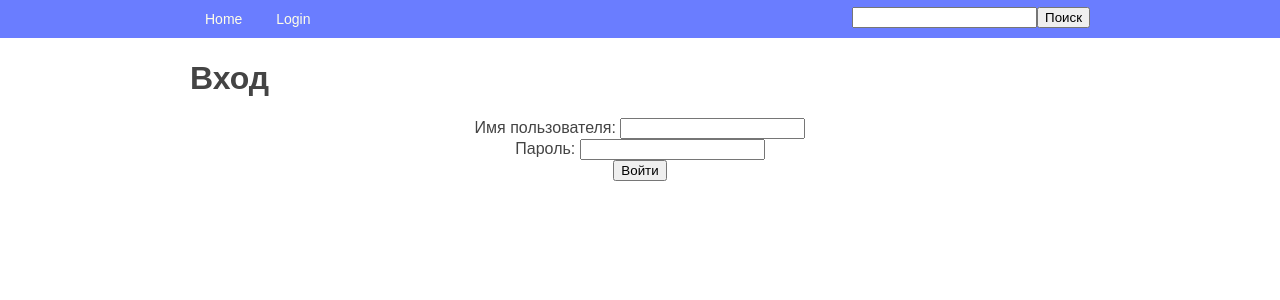
After one commit to Illarionov81/stady, a Django app: page /accounts/login/ in a window 1280 px wide. The commit adds this page. Shown: the top 300 px of the page. Run offline with Django 3.2, Linux system fonts and the light colour scheme; some libraries are stand-ins or nearby versions.

Commit message:
Самописные логин логаут

```diff
--- /dev/null
+++ b/source/accounts/templates/login.html
@@ -0,0 +1,20 @@
+{% extends 'base.html' %}
+
+{% block content %}
+<h1>Вход</h1>
+    <form action="{% url 'accounts:login' %}" method="post" class="text-center">
+        {% csrf_token %}
+        {% if has_error %}
+            <p class="form-error">Неверное имя пользователя или пароль.</p>
+        {% endif %}
+        <div class="form-group">
+            <label for="username" class="form-label">Имя пользователя:</label>
+            <input type="text" name="username" id="username">
+        </div>
+        <div class="form-group">
+            <label for="password" class="form-label">Пароль:</label>
+            <input type="password" name="password" id="password">
+        </div>
+        <button type="submit">Войти</button>
+    </form>
+{% endblock %}
--- /dev/null
+++ b/source/accounts/urls.py
@@ -0,0 +1,10 @@
+from django.urls import path
+
+from accounts.views import login_view, logout_view
+
+app_name = 'accounts'
+
+urlpatterns = [
+    path('accounts/login/', login_view, name='login'),
+    path('accounts/logout/', logout_view, name='logout')
+]
--- a/source/accounts/views.py
+++ b/source/accounts/views.py
@@ -1,3 +1,21 @@
-from django.shortcuts import render
+from django.contrib.auth import authenticate, login, logout
+from django.shortcuts import render, redirect
 
-# Create your views here.
+
+def login_view(request):
+    context = {}
+    if request.method == 'POST':
+        username = request.POST.get('username')
+        password = request.POST.get('password')
+        user = authenticate(request, username=username, password=password)
+        if user is not None:
+            login(request, user)
+            return redirect('index')
+        else:
+            context['has_error'] = True
+    return render(request, 'login.html', context=context)
+
+
+def logout_view(request):
+    logout(request)
+    return redirect('index')
--- a/source/main/urls.py
+++ b/source/main/urls.py
@@ -14,7 +14,7 @@ Including another URLconf
     2. Add a URL to urlpatterns:  path('blog/', include('blog.urls'))
 """
 from django.contrib import admin
-from django.urls import path
+from django.urls import path, include
 from django.conf import settings
 from django.conf.urls.static import static
 
@@ -33,4 +33,7 @@ urlpatterns = [
     path('article/<int:pk>/add-comment', ArticleCommentCreateView.as_view(), name='comment_create'),
     path('comment/<int:pk>/update', CommentUpdateView.as_view(), name='comment_update'),
     path('comment/<int:pk>/delete', CommentDeleteView.as_view(), name='comment_delete'),
+
+    path('', include('accounts.urls'))
+
 ] + static(settings.MEDIA_URL, document_root=settings.MEDIA_ROOT)
--- a/source/webapp/templates/articles/index.html
+++ b/source/webapp/templates/articles/index.html
@@ -1,9 +1,6 @@
 {% extends 'base.html' %}
 {% load staticfiles %}
 
-{% block menu %}
-    <li><a href="{% url 'article_add' %}">Add Article</a></li>
-{% endblock%}
 
 {% block content %}
     <div class="box">
--- a/source/webapp/templates/base.html
+++ b/source/webapp/templates/base.html
@@ -15,9 +15,14 @@
 <nav class="navbar">
     <div class="container">
         <ul class="menu">
-            <li><a href="{% url 'index' %}">Home</a></li>
-            {% block menu %}
-            {% endblock %}
+        <li><a href="{% url 'index' %}">Home</a></li>
+        {% if request.user.is_authenticated %}
+            <li><a href="{% url 'article_add' %}">Add Article</a></li>
+            <li><a href="{% url 'accounts:logout' %}">Logout</a></li>
+        {% block menu %}{% endblock %}
+        {% else %}
+            <li><a href="{% url 'accounts:login' %}">Login</a></li>
+        {% endif %}
         </ul>
         {% block search %}
             <div class="search-form">
```
